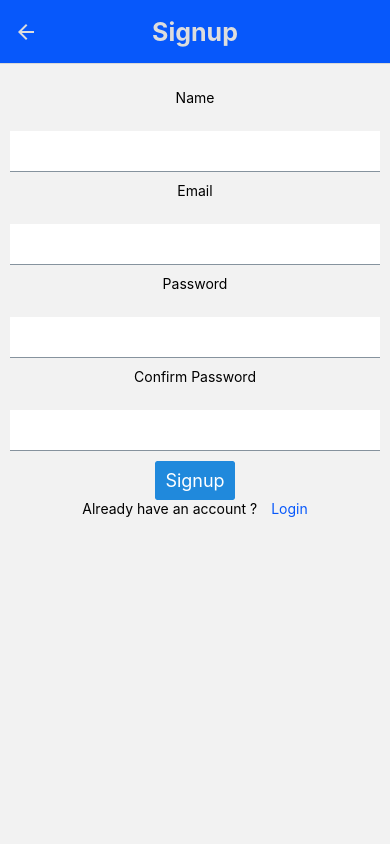
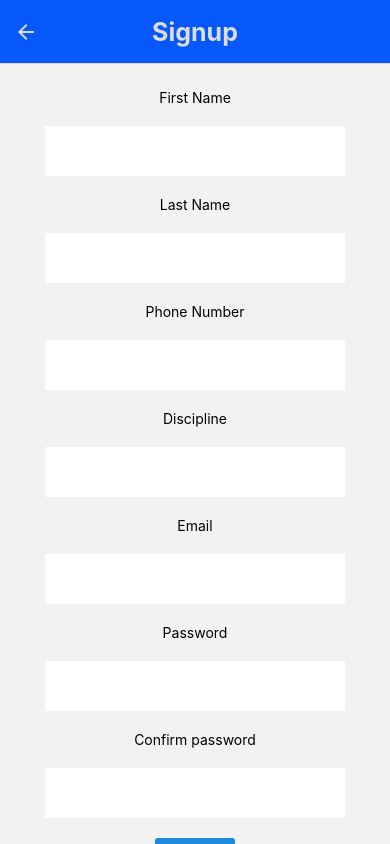
Before and after one commit to Sami-21/LMS-app, a React Native app: screen / in a window 390 px wide. Both pictures are taken after a click on the button "Sign up". Built offline with nearby package versions, Linux system fonts and the light colour scheme.

Commit message:
form validation completed

```diff
--- a/Components/NavigationDrawer.tsx
+++ b/Components/NavigationDrawer.tsx
@@ -1,4 +1,4 @@
-import { StyleSheet, Text, View } from "react-native";
+import { StyleSheet, View } from "react-native";
 import {
   DrawerContentScrollView,
   DrawerItemList,
@@ -6,7 +6,7 @@ import {
 import React from "react";
 import { Avatar } from "@rneui/themed";
 
-const NavigationDrawer: React.FC = (props: any) => {
+const NavigationDrawer: React.FC<any> = (props) => {
   return (
     <View style={styles.drawerContainer}>
       <View style={styles.profileContainer}>
--- a/Components/NavigationHeader.tsx
+++ b/Components/NavigationHeader.tsx
@@ -4,12 +4,12 @@ import { Avatar } from "@rneui/themed";
 import { DrawerToggleButton } from "@react-navigation/drawer";
 import { ParamListBase, RouteProp } from "@react-navigation/native";
 
-interface Props {
+interface props {
   navigation: any;
   route: RouteProp<ParamListBase>;
 }
 
-const NavigationHeader = ({ navigation, route }: Props) => {
+const NavigationHeader: React.FC<props> = ({ navigation, route }) => {
   return (
     <View style={styles.headerContainer}>
       <Avatar
--- /dev/null
+++ b/actions/types.ts
@@ -0,0 +1 @@
+export const AUTHENTICATE_USER: string = "AUTHENTICATE_USER";
--- a/package.json
+++ b/package.json
@@ -31,7 +31,9 @@
     "react-native-screens": "~3.11.1",
     "react-native-svg": "^12.3.0",
     "react-native-vector-icons": "^9.2.0",
-    "react-native-web": "0.17.7"
+    "react-native-web": "0.17.7",
+    "react-redux": "^8.0.4",
+    "redux": "^4.2.0"
   },
   "devDependencies": {
     "@babel/core": "^7.12.9",
--- a/screens/LoginScreen.tsx
+++ b/screens/LoginScreen.tsx
@@ -18,8 +18,14 @@ const LoginScreen: React.FC<any> = () => {
             <Controller
                 control={control}
                 rules={{
-                    required: true,
-                    minLength: 4,
+                    required: {
+                        value: true,
+                        message: "your email is required"
+                    },
+                    pattern: {
+                        value: /^(([^<>()[\]\\.,;:\s@"]+(\.[^<>()[\]\\.,;:\s@"]+)*)|(".+"))@((\[[0-9]{1,3}\.[0-9]{1,3}\.[0-9]{1,3}\.[0-9]{1,3}\])|(([a-zA-Z\-0-9]+\.)+[a-zA-Z]{2,}))$/,
+                        message: "invalid email",
+                    }
                 }}
                 render={({ field: { onChange, onBlur, value } }) => (
                     <TextInput
@@ -31,12 +37,25 @@ const LoginScreen: React.FC<any> = () => {
                 )}
                 name="email"
             />
-            {errors.email && <Text style={styles.errorMessage}>{errors.email.message} </Text>}
+            {errors.email && (
+                <Text style={styles.errorMessage}>{errors.email.message} </Text>
+            )}
             <Text>Password</Text>
             <Controller
                 control={control}
                 rules={{
-                    maxLength: 100,
+                    required: {
+                        value: true,
+                        message: "password is required"
+                    },
+                    minLength: {
+                        value: 4,
+                        message: "password should be atleast 4 characters"
+                    },
+                    maxLength: {
+                        value: 100,
+                        message: "password should be less the 100 characters"
+                    },
                 }}
                 render={({ field: { onChange, onBlur, value } }) => (
                     <TextInput
@@ -49,14 +68,13 @@ const LoginScreen: React.FC<any> = () => {
                 )}
                 name="password"
             />
-            {errors.password && <Text style={styles.errorMessage}>{errors.password.message}</Text>}
+            {errors.password && (
+                <Text style={styles.errorMessage}>{errors.password.message}</Text>
+            )}
 
             <Button title="Submit" onPress={handleSubmit(onSubmit)} />
 
-            {/* <Text>Email</Text>
-            <Input style={styles.inputFields} />
-            <Input style={styles.inputFields} secureTextEntry={true} />
-            <Button>Login</Button> */}
+
         </View>
     )
 }
@@ -82,12 +100,13 @@ const styles = StyleSheet.create({
     inputFields: {
         width: 300,
         height: 50,
-        margin: 25,
-        marginHorizontal: 25,
+        marginVertical: 25,
+        padding: 15,
         backgroundColor: "#fff",
     },
     errorMessage: {
         color: "red",
+        marginBottom: 15,
     },
 
     loginBtn: {
--- a/screens/SignupScreen.tsx
+++ b/screens/SignupScreen.tsx
@@ -1,54 +1,259 @@
-import { StyleSheet, View, Text } from 'react-native'
-import React from 'react'
-import { Button, Input } from '@rneui/base';
+import { StyleSheet, Text, TextInput, ScrollView } from "react-native";
+import React from "react";
+import { Button } from "@rneui/base";
 import { useForm, Controller } from "react-hook-form";
 
+const SignupScreen: React.FC<any> = () => {
+    const {
+        control,
+        handleSubmit,
+        formState: { errors },
+    } = useForm({
+        defaultValues: {
+            firstName: "",
+            lastName: "",
+            phone: "",
+            email: "",
+            discipline: "",
+            password: "",
+            confirmPassword: "",
+        },
+    });
+    const onSubmit = (data: any) => {
+        console.log(data);
+    };
 
-const SignupScreen: React.FC<any> = ({ navigation }) => {
     return (
-        <View style={styles.container}>
-            <Text>Name</Text>
-            <Input style={styles.inputFields} />
+        <ScrollView contentContainerStyle={{
+            justifyContent: "center",
+            alignItems: "center",
+        }} style={styles.container}>
+
+            <Text style={{ marginTop: 25, }}>First Name</Text>
+            <Controller
+                control={control}
+                rules={{
+                    required: {
+                        value: true,
+                        message: "first name is required",
+                    },
+                    minLength: {
+                        value: 4,
+                        message: "your first name should be atleast 4 character"
+                    },
+                }}
+                render={({ field: { onChange, onBlur, value } }) => (
+                    <TextInput
+                        style={styles.inputFields}
+                        onBlur={onBlur}
+                        onChangeText={onChange}
+                        value={value}
+                    />
+                )}
+                name="firstName"
+            />
+            {errors.firstName && (
+                <Text style={styles.errorMessage}>{errors.firstName.message} </Text>
+            )}
+
+            <Text>Last Name</Text>
+            <Controller
+                control={control}
+                rules={{
+                    required: {
+                        value: true,
+                        message: "last name is required"
+                    },
+                    minLength: {
+                        value: 4,
+                        message: "your last name should be atleast 4 character"
+                    },
+                }}
+                render={({ field: { onChange, onBlur, value } }) => (
+                    <TextInput
+                        style={styles.inputFields}
+                        onBlur={onBlur}
+                        onChangeText={onChange}
+                        value={value}
+                    />
+                )}
+                name="lastName"
+            />
+            {errors.lastName && (
+                <Text style={styles.errorMessage}>{errors.lastName.message} </Text>
+            )}
+
+            <Text>Phone Number</Text>
+            <Controller
+                control={control}
+                rules={{
+                    required: {
+                        value: true,
+                        message: "your phone number is required"
+                    },
+                    pattern: {
+                        value: /^(00213|\+213|0)(5|6|7)[0-9]{8}$/,
+                        message: "your phone number is invalid"
+                    },
+                }}
+                render={({ field: { onChange, onBlur, value } }) => (
+                    <TextInput
+                        style={styles.inputFields}
+                        onBlur={onBlur}
+                        onChangeText={onChange}
+                        value={value}
+                    />
+                )}
+                name="phone"
+            />
+            {errors.phone && (
+                <Text style={styles.errorMessage}>{errors.phone.message} </Text>
+            )}
+            <Text>Discipline</Text>
+            <Controller
+                control={control}
+                rules={{
+                    required: {
+                        value: true,
+                        message: "your discipline is required"
+                    },
+                }}
+                render={({ field: { onChange, onBlur, value } }) => (
+                    <TextInput
+                        style={styles.inputFields}
+                        onBlur={onBlur}
+                        onChangeText={onChange}
+                        value={value}
+                    />
+                )}
+                name="discipline"
+            />
+            {errors.discipline && (
+                <Text style={styles.errorMessage}>{errors.discipline.message} </Text>
+            )}
             <Text>Email</Text>
-            <Input style={styles.inputFields} />
+            <Controller
+                control={control}
+                rules={{
+                    required: {
+                        value: true,
+                        message: "your email is required"
+                    },
+                    pattern: {
+                        value: /^(([^<>()[\]\\.,;:\s@"]+(\.[^<>()[\]\\.,;:\s@"]+)*)|(".+"))@((\[[0-9]{1,3}\.[0-9]{1,3}\.[0-9]{1,3}\.[0-9]{1,3}\])|(([a-zA-Z\-0-9]+\.)+[a-zA-Z]{2,}))$/,
+                        message: "invalid email",
+                    }
+                }}
+                render={({ field: { onChange, onBlur, value } }) => (
+                    <TextInput
+                        style={styles.inputFields}
+                        onBlur={onBlur}
+                        onChangeText={onChange}
+                        value={value}
+                    />
+                )}
+                name="email"
+            />
+            {errors.email && (
+                <Text style={styles.errorMessage}>{errors.email.message} </Text>
+            )}
             <Text>Password</Text>
-            <Input style={styles.inputFields} secureTextEntry={true} />
-            <Text>Confirm Password</Text>
-            <Input style={styles.inputFields} secureTextEntry={true} />
-            <Button >Signup</Button>
-            <Text>Already have an account ? <Text onPress={() => {
-                navigation.navigate("Login");
-            }} style={styles.loginBtn}>Login</Text></Text>
-        </View>
-    )
-}
+            <Controller
+                control={control}
+                rules={{
+                    required: {
+                        value: true,
+                        message: "password is required"
+                    },
+                    minLength: {
+                        value: 4,
+                        message: "password should be atleast 4 characters"
+                    },
+                    maxLength: {
+                        value: 100,
+                        message: "password should be less the 100 characters"
+                    },
+                }}
+                render={({ field: { onChange, onBlur, value } }) => (
+                    <TextInput
+                        style={styles.inputFields}
+                        onBlur={onBlur}
+                        onChangeText={onChange}
+                        value={value}
+                        secureTextEntry={true}
+                    />
+                )}
+                name="password"
+            />
+            {errors.password && (
+                <Text style={styles.errorMessage}>{errors.password.message}</Text>
+            )}
+            <Text>Confirm password</Text>
+            <Controller
+                control={control}
+                rules={{
+                    required: {
+                        value: true,
+                        message: "password confirmation is required"
+                    },
+                    maxLength: {
+                        value: 100,
+                        message: "password confirmation should be less the 100 characters"
+                    },
+                }}
+                render={({ field: { onChange, onBlur, value } }) => (
+                    <TextInput
+                        style={styles.inputFields}
+                        onBlur={onBlur}
+                        onChangeText={onChange}
+                        value={value}
+                        secureTextEntry={true}
+                    />
+                )}
+                name="confirmPassword"
+            />
+            {errors.confirmPassword && (
+                <Text style={styles.errorMessage}>{errors.confirmPassword.message}</Text>
+            )}
+
+            <Button style={{ marginBottom: 25, }} title="Submit" onPress={handleSubmit(onSubmit)} />
+
+
+        </ScrollView>
+    );
+};
 
 const styles = StyleSheet.create({
     container: {
         flex: 1,
-        alignItems: "center",
-        marginTop: 25,
+        textAlign: "center",
     },
     logoContainer: {
         justifyContent: "center",
         alignItems: "center",
-        width: "100%",
-        height: "450px",
+        width: 100,
+        height: 450,
     },
     logo: {
         backgroundColor: "0758FB",
-        width: "50px",
-        height: "50px",
+        width: 50,
+        height: 50,
         borderRadius: 9999,
     },
     inputFields: {
-        marginTop: 25,
+        width: 300,
+        height: 50,
+        marginVertical: 20,
+        padding: 15,
         backgroundColor: "#fff",
     },
+    errorMessage: {
+        color: "red",
+        marginBottom: 15,
+    },
     loginBtn: {
-        marginLeft: 10,
+        marginBottom: 10,
         color: "#0758FB",
     },
 });
-
-export default SignupScreen
+export default SignupScreen;
```
Also changed, not shown: actions/authenticate.ts (added, +8 -0 lines), reducers/authReducer.ts (added, +19 -0 lines), store.ts (added, +12 -0 lines), 1 other file (tests, documents, lock files or other folders).
